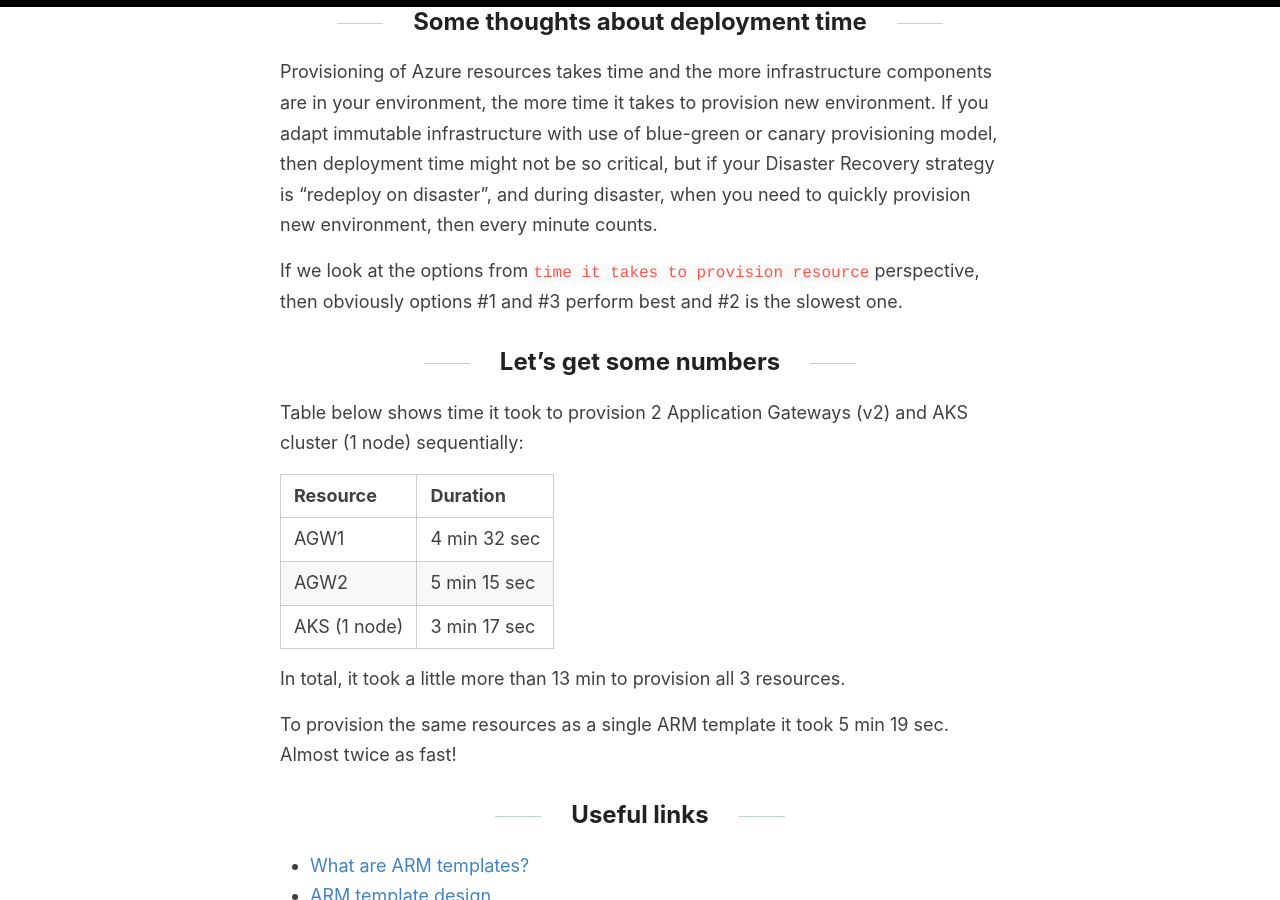
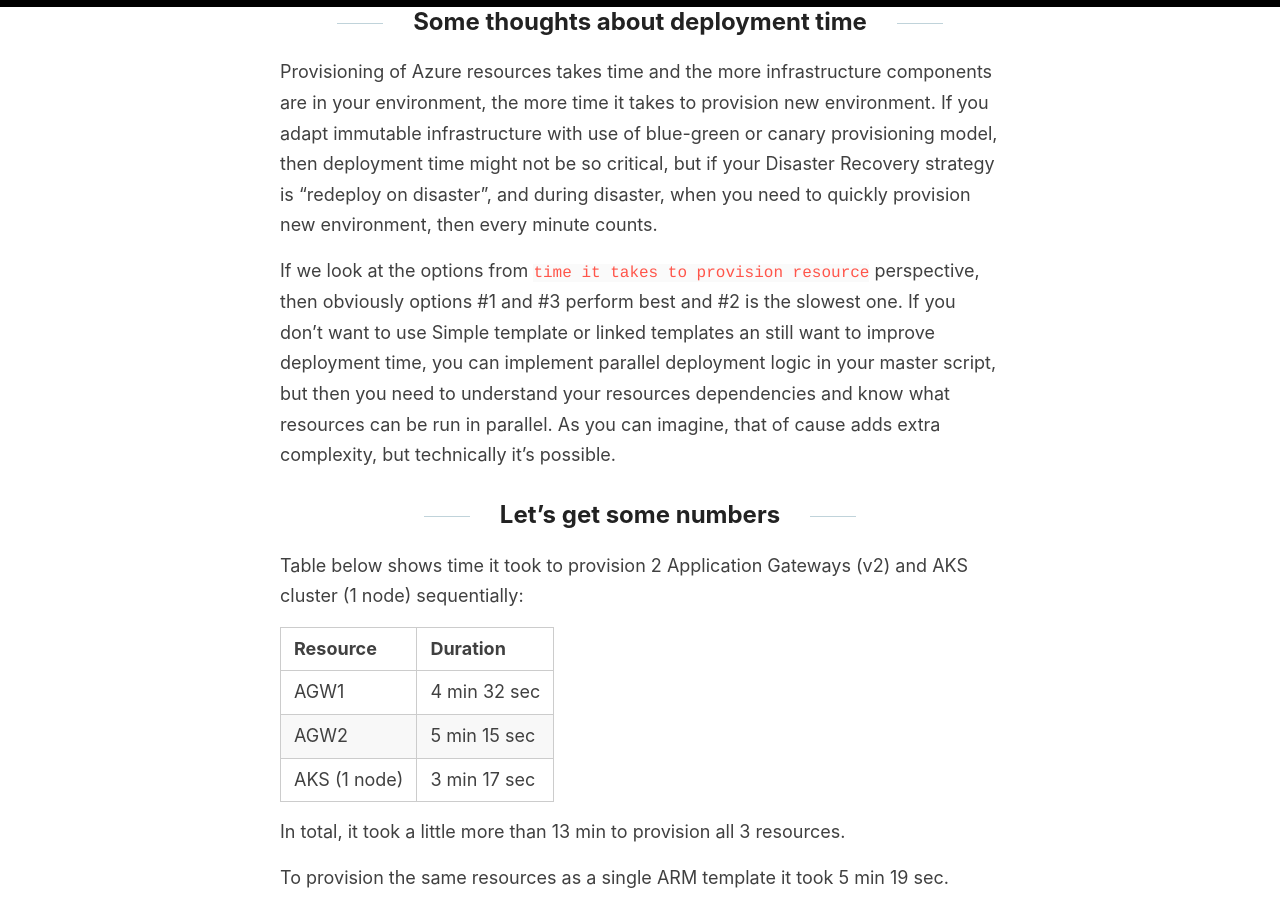
Before and after one commit to evgenyb/evgenyb.github.io, a Jekyll site: the page built from _posts/2020-08-17-arm-templates-deployment-time.md, in a window 1280 px wide and 900 px high, scrolled down 3503 px. Built offline with Jekyll 4.4.1, drawn with Linux system fonts in a browser that asks for light colours.

```diff
--- a/_posts/2020-08-17-arm-templates-deployment-time.md
+++ b/_posts/2020-08-17-arm-templates-deployment-time.md
@@ -74,7 +74,7 @@
 
 Provisioning of Azure resources takes time and the more infrastructure components are in your environment, the more time it takes to provision new environment. If you adapt immutable infrastructure with use of blue-green or canary provisioning model, then deployment time might not be so critical, but if your Disaster Recovery strategy is "redeploy on disaster", and during disaster, when you need to quickly provision new environment, then every minute counts.
 
-If we look at the options from `time it takes to provision resource` perspective, then obviously options #1 and #3 perform best and #2 is the slowest one.
+If we look at the options from `time it takes to provision resource` perspective, then obviously options #1 and #3 perform best and #2 is the slowest one. If you don't want to use Simple template or linked templates an still want to improve deployment time, you can implement parallel deployment logic in your master script, but then you need to understand your resources dependencies and know what resources can be run in parallel. As you can imagine, that of cause adds extra complexity, but technically it's possible.
 
 ## Let's get some numbers
 
```
